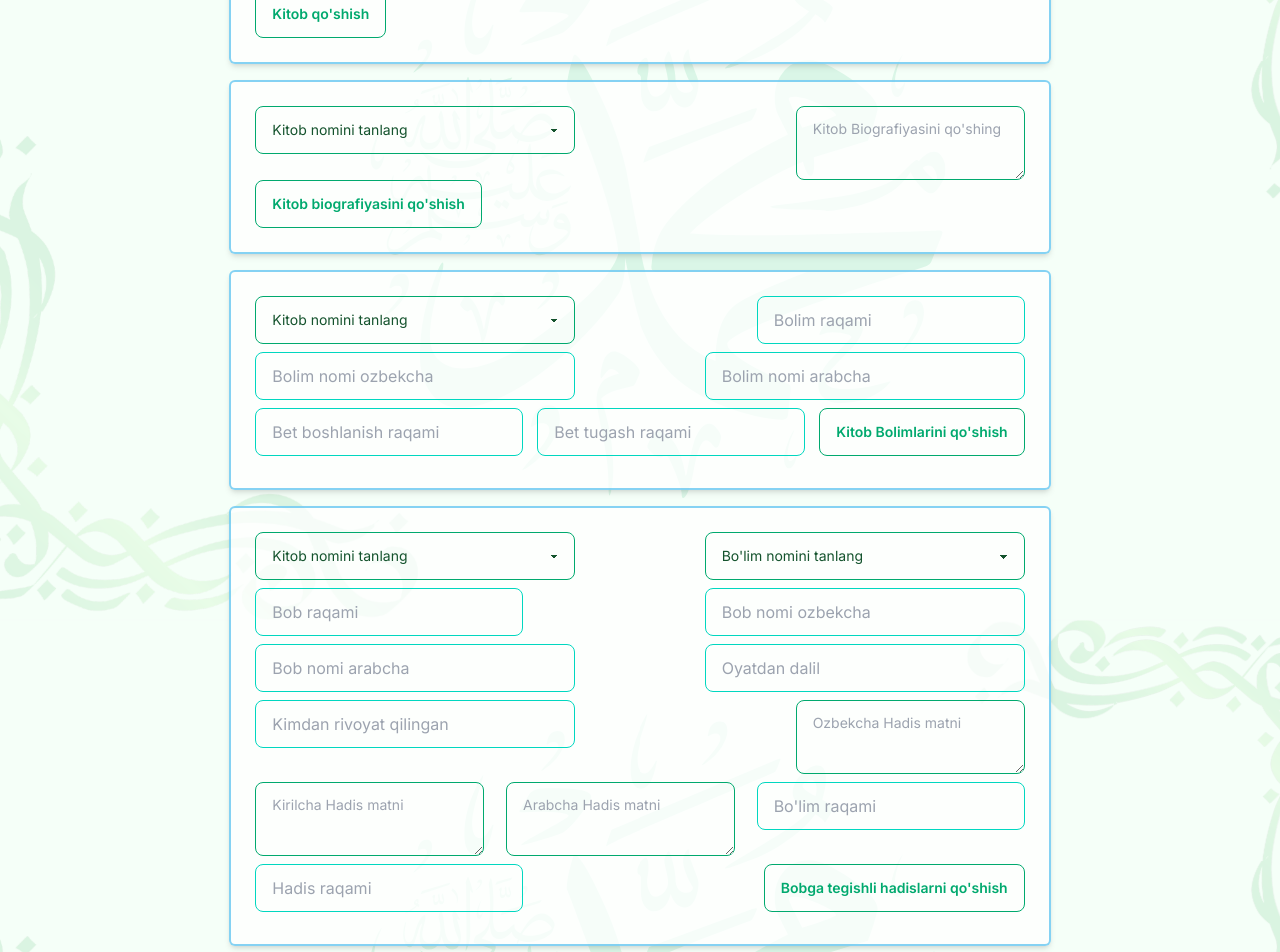
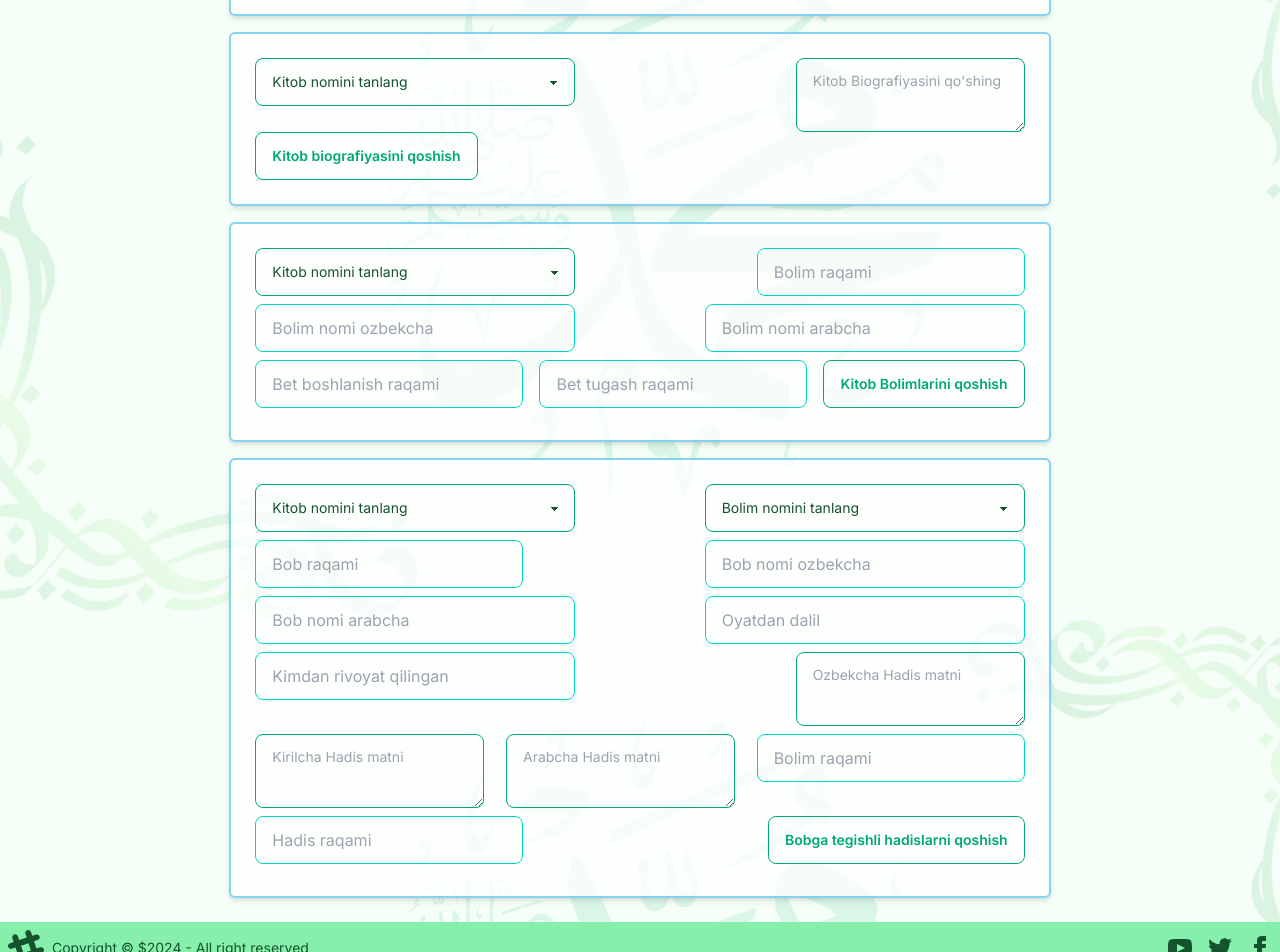
Before and after one commit to webdeveloper2794/zis-hadis, a Next.js app: page /admin in a window 1280 px wide. Shown: the part 180-1132 px from the top of the page. Built offline with nearby package versions, Linux system fonts and the light colour scheme.

Commit message:
corrected

```diff
--- a/app/admin/page.jsx
+++ b/app/admin/page.jsx
@@ -12,7 +12,7 @@ export default function page() {
           placeholder="Kitob nomi arabcha"
           className="input input-bordered input-accent w-full max-w-xs bg-transparent focus:border-2 focus:outline-none text-green-900"
         />
-        <button className="btn btn-outline btn-success">Kitob qo'shish</button>
+        <button className="btn btn-outline btn-success">Kitob qoshish</button>
       </div>
 
 
@@ -27,14 +27,14 @@ export default function page() {
           <option>Attack on Titan</option>
           <option>Bleach</option>
           <option>Fullmetal Alchemist</option>
-          <option>Jojo's Bizarre Adventure</option>
+          <option>Jojos Bizarre Adventure</option>
         </select>
         <textarea
           className="textarea textarea-success bg-transparent focus:border-2 focus:outline-none text-green-900"
           placeholder="Kitob Biografiyasini qo'shing"
         ></textarea>
         <button className="btn btn-outline btn-success">
-          Kitob biografiyasini qo'shish
+          Kitob biografiyasini qoshish
         </button>
       </div>
  {/* ===============================================Bo'limlarni qo'shish========================= */}
@@ -49,7 +49,7 @@ export default function page() {
           <option>Attack on Titan</option>
           <option>Bleach</option>
           <option>Fullmetal Alchemist</option>
-          <option>Jojo's Bizarre Adventure</option>
+          <option>Jojos Bizarre Adventure</option>
         </select>
         <input
           type="number"
@@ -78,7 +78,7 @@ export default function page() {
         />
 
         <button className="btn btn-outline btn-success mb-2">
-          Kitob Bolimlarini qo'shish
+          Kitob Bolimlarini qoshish
         </button>
       </div>
 
@@ -94,11 +94,11 @@ export default function page() {
           <option>Attack on Titan</option>
           <option>Bleach</option>
           <option>Fullmetal Alchemist</option>
-          <option>Jojo's Bizarre Adventure</option>
+          <option>Jojos Bizarre Adventure</option>
         </select>
         <select className="select select-success w-full max-w-xs bg-transparent focus:border-2 focus:outline-none text-green-900 mb-2">
           <option disabled selected>
-            Bo'lim nomini tanlang
+            Bolim nomini tanlang
           </option>
           <option>One Piece</option>
           <option>Naruto</option>
@@ -106,7 +106,7 @@ export default function page() {
           <option>Attack on Titan</option>
           <option>Bleach</option>
           <option>Fullmetal Alchemist</option>
-          <option>Jojo's Bizarre Adventure</option>
+          <option>Jojos Bizarre Adventure</option>
         </select>
         <input
           type="number"
@@ -147,7 +147,7 @@ export default function page() {
         ></textarea>
         <input
           type="number"
-          placeholder="Bo'lim raqami"
+          placeholder="Bolim raqami"
           className="input input-bordered input-accent  max-w-xs bg-transparent focus:border-2 focus:outline-none text-green-900 mb-2"
         />
         <input
@@ -156,7 +156,7 @@ export default function page() {
           className="input input-bordered input-accent  max-w-xs bg-transparent focus:border-2 focus:outline-none text-green-900 mb-2"
         />
         <button className="btn btn-outline btn-success mb-2">
-          Bobga tegishli hadislarni qo'shish
+          Bobga tegishli hadislarni qoshish
         </button>
       </div>
     </main>
```
